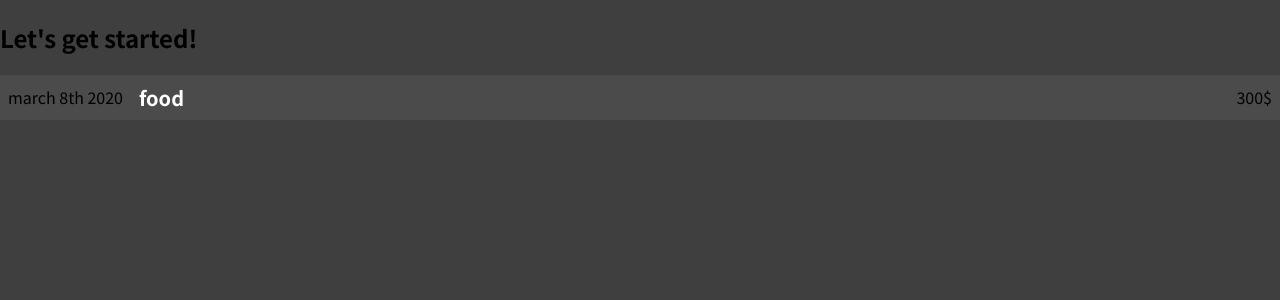
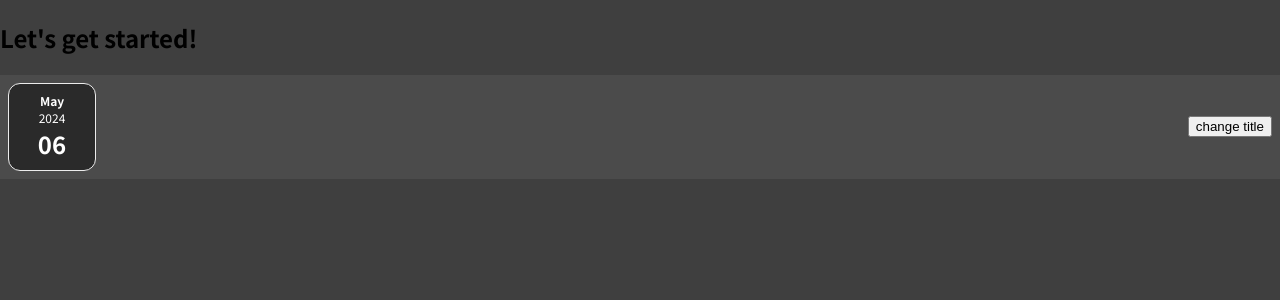
Before and after one commit to raneem74/react-expense-tracker, a React (Create React App) app: page / in a window 1280 px wide. Shown: the top 300 px of the page. Built offline with nearby package versions, Linux system fonts and the light colour scheme.

Commit message:
feat: add expenseDate component

```diff
--- a/src/App.js
+++ b/src/App.js
@@ -4,7 +4,7 @@
   return (
     <div>
       <h2>Let's get started!</h2>
-      <ExpenseItem />
+      <ExpenseItem date={new Date()} />
     </div>
   );
 }
--- /dev/null
+++ b/src/components/Expenses/ExpenseDate.css
@@ -0,0 +1,26 @@
+.expense-date {
+    display: flex;
+    flex-direction: column;
+    width: 5.5rem;
+    height: 5.5rem;
+    border: 1px solid #ececec;
+    background-color: #2a2a2a;
+    color: white;
+    border-radius: 12px;
+    align-items: center;
+    justify-content: center;
+}
+
+.expense-date__month {
+    font-size: 0.75rem;
+    font-weight: bold;
+}
+
+.expense-date__year {
+    font-size: 0.75rem;
+}
+
+.expense-date__day {
+    font-size: 1.5rem;
+    font-weight: bold;
+}
--- /dev/null
+++ b/src/components/Expenses/ExpenseDate.js
@@ -0,0 +1,19 @@
+import React from 'react';
+
+import './ExpenseDate.css';
+
+const ExpenseDate = (props) => {
+    const month = props.date.toLocaleString('en-US', { month: 'long' });
+    const day = props.date.toLocaleString('en-US', { day: '2-digit' });
+    const year = props.date.getFullYear();
+
+    return (
+        <div className='expense-date'>
+            <div className='expense-date__month'>{month}</div>
+            <div className='expense-date__year'>{year}</div>
+            <div className='expense-date__day'>{day}</div>
+        </div>
+    );
+};
+
+export default ExpenseDate;
--- a/src/components/Expenses/ExpensesItem.js
+++ b/src/components/Expenses/ExpensesItem.js
@@ -1,16 +1,26 @@
+import { useState } from 'react';
 import Card from '../Core/Card';
+import ExpenseDate from './ExpenseDate';
 import './ExpensesItem.css';
 
-export default function ExpenseItem() {
+export default function ExpenseItem(props) {
+
+  const [title, setTitle] = useState(props.title);
+
+  const changeTitleHandler = () => {
+    setTitle("updated");
+  }
+
   return (
     <Card className='expense-item'>
-      <div>march 8th 2020</div>
+      <ExpenseDate date={props.date} />
       <div className='expense-item__description'>
         <h2>
-          food
+          {title}
         </h2>
-        <div className='expense-item__Price'>300$</div>
+        <div className='expense-item__Price'>{props.amount}</div>
       </div>
+      <button onClick={changeTitleHandler}>change title</button>
     </Card>
   )
 }
```
Also changed, not shown: 1 other file (tests, documents, lock files or other folders).
